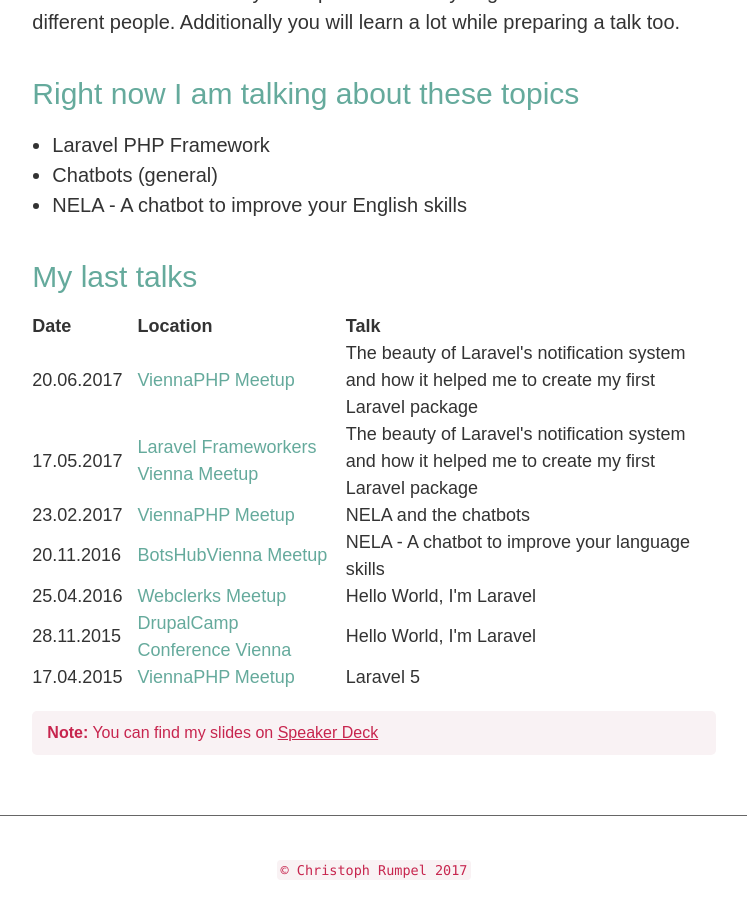
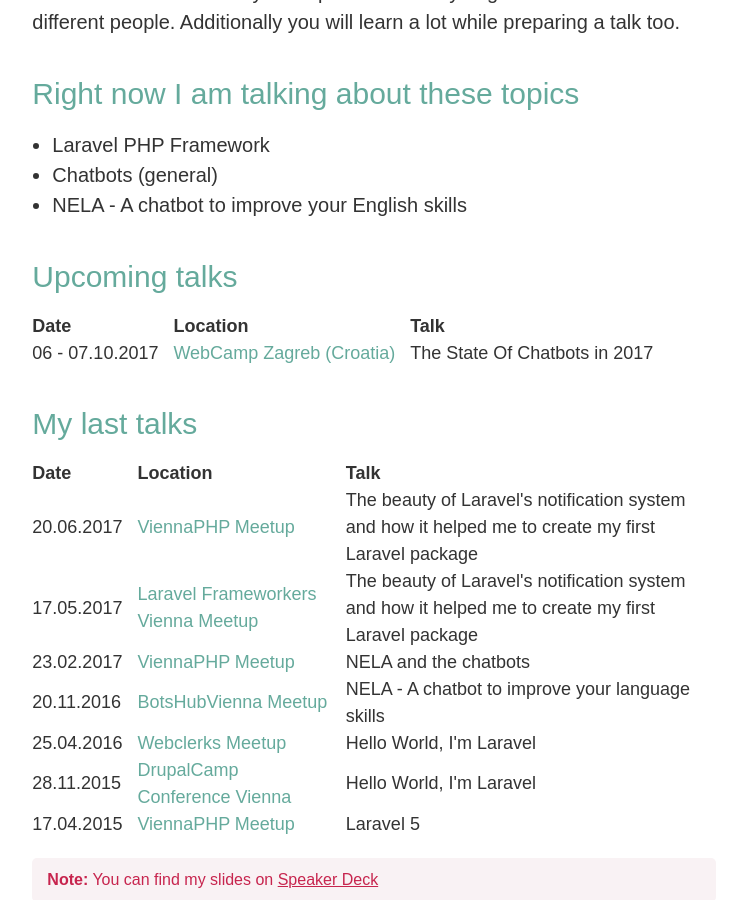
Before and after one commit to christophrumpel/christophrumpel.github.io, a Jekyll site: the page built from talks.html, in a window 1280 px wide and 900 px high, scrolled down 437 px. Shown: the whole window, without its empty margins (266-1013 px from the left). Built offline with Jekyll 4.4.1, drawn with Linux system fonts in a browser that asks for light colours; some web fonts are replaced.

Commit message:
Add zagreb talk

```diff
--- a/talks.html
+++ b/talks.html
@@ -18,15 +18,20 @@
                     <li>Chatbots (general)</li>
                     <li>NELA - A chatbot to improve your English skills</li>
                 </ul>
-                <!--<h2>Upcoming talks</h2>-->
-                <!--<table>-->
-                    <!--<tr>-->
-                        <!--<th>Date</th></tg>-->
-                        <!--<th>Location</th>-->
-                        <!--<th>Talk</th>-->
-                    <!--</tr>-->
-                    <!---->
-                <!--</table>-->
+                <h2>Upcoming talks</h2>
+                <table>
+                    <tr>
+                        <th>Date</th></tg>
+                        <th>Location</th>
+                        <th>Talk</th>
+                    </tr>
+                    <tr>
+                        <td>06 - 07.10.2017</td>
+                        <td><a href="https://2017.webcampzg.org/talks/">WebCamp Zagreb (Croatia)</a></td>
+                        <td>The State Of Chatbots in 2017</td>
+                    </tr>
+
+                </table>
                 <h2>My last talks</h2>
                 <table>
                     <tr>
```
